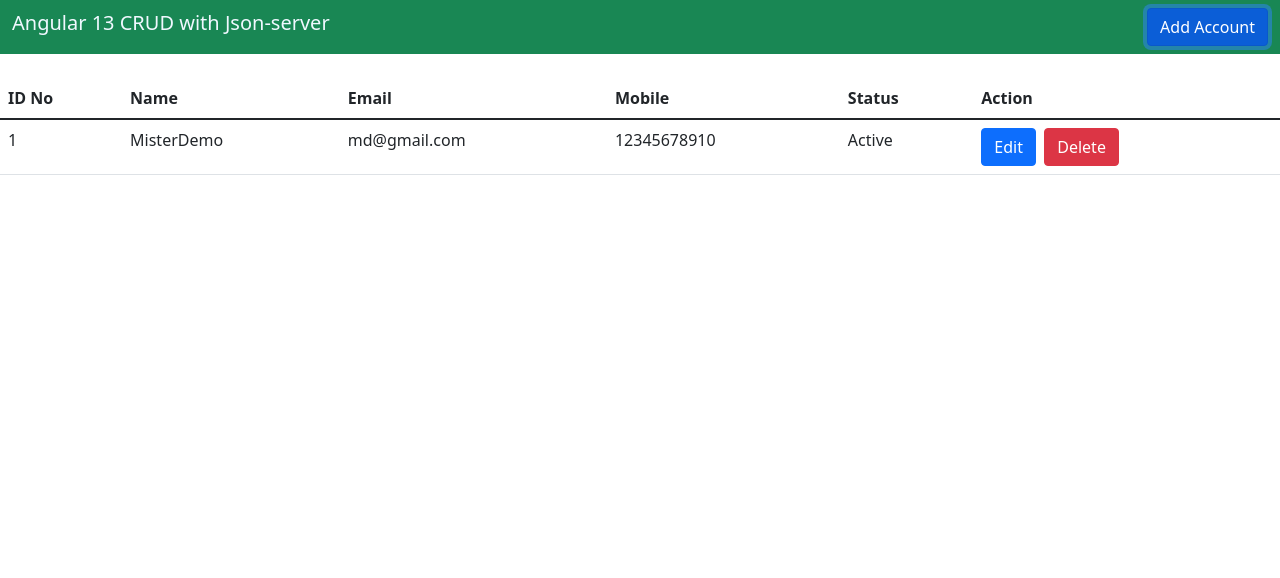
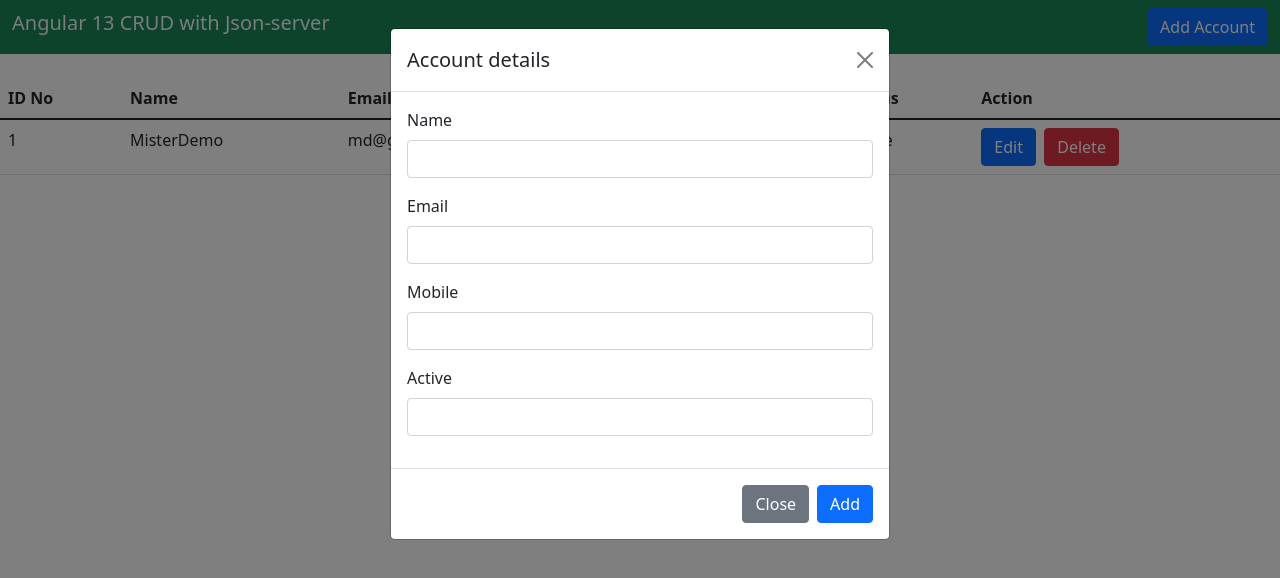
Before and after one commit to PallaviKatari/Angular-13-CRUD-with-JSON-server, an Angular app: page / in a window 1280 px wide. Both pictures are taken after a click on the button "Add Account". Shown: the top 578 px of the page. Built offline with nearby package versions, Linux system fonts and the light colour scheme.

Commit message:
2. Bootstrap Modal & Form components

```diff
--- a/src/app/app.module.ts
+++ b/src/app/app.module.ts
@@ -1,4 +1,5 @@
 import { NgModule } from '@angular/core';
+import { ReactiveFormsModule } from '@angular/forms';
 import { BrowserModule } from '@angular/platform-browser';
 
 import { AppRoutingModule } from './app-routing.module';
@@ -12,7 +13,8 @@ import { DashboardComponent } from './dashboard/dashboard.component';
   ],
   imports: [
     BrowserModule,
-    AppRoutingModule
+    AppRoutingModule,
+    ReactiveFormsModule
   ],
   providers: [],
   bootstrap: [AppComponent]
--- a/src/app/dashboard/dashboard.component.html
+++ b/src/app/dashboard/dashboard.component.html
@@ -2,7 +2,10 @@
   <div class="container-fluid">
     <h1 style="color: aliceblue; font-size: 20px;">Angular 13 CRUD with Json-server</h1>
     <div class="d-flex">
-      <button class="btn btn-primary">Add Account</button>
+      <!-- Button trigger modal -->
+      <button type="button" class="btn btn-primary" data-bs-toggle="modal" data-bs-target="#exampleModal">
+        Add Account
+      </button>
     </div>
   </div>
 </nav>
@@ -31,3 +34,39 @@
     </tr>
   </tbody>
 </table>
+
+<!-- Modal -->
+<div class="modal fade" id="exampleModal" tabindex="-1" aria-labelledby="exampleModalLabel" aria-hidden="true">
+  <div class="modal-dialog">
+    <div class="modal-content">
+      <div class="modal-header">
+        <h5 class="modal-title" id="exampleModalLabel">Account details</h5>
+        <button type="button" class="btn-close" data-bs-dismiss="modal" aria-label="Close"></button>
+      </div>
+      <div class="modal-body">
+        <form [formGroup]="formValue">
+          <div class="mb-3">
+            <label class="form-label">Name</label>
+            <input type="name" class="form-control" formControlName="name">
+          </div>
+          <div class="mb-3">
+            <label class="form-label">Email</label>
+            <input type="email" class="form-control" formControlName="email">
+          </div>
+          <div class="mb-3">
+            <label class="form-label">Mobile</label>
+            <input type="mobile" class="form-control" formControlName="mobile">
+          </div>
+          <div class="mb-3">
+            <label class="form-label">Active</label>
+            <input type="status" class="form-control" formControlName="active">
+          </div>
+        </form>
+      </div>
+      <div class="modal-footer">
+        <button type="button" class="btn btn-secondary" data-bs-dismiss="modal">Close</button>
+        <button type="button" class="btn btn-primary">Add</button>
+      </div>
+    </div>
+  </div>
+</div>
--- a/src/app/dashboard/dashboard.component.ts
+++ b/src/app/dashboard/dashboard.component.ts
@@ -1,4 +1,5 @@
 import { Component, OnInit } from '@angular/core';
+import { FormArrayName, FormBuilder, FormGroup } from '@angular/forms';
 
 @Component({
   selector: 'app-dashboard',
@@ -6,10 +7,17 @@ import { Component, OnInit } from '@angular/core';
   styleUrls: ['./dashboard.component.css']
 })
 export class DashboardComponent implements OnInit {
+  formValue!: FormGroup;
 
-  constructor() { }
+  constructor(private formbuilder: FormBuilder) { }
 
   ngOnInit(): void {
+    this.formValue = this.formbuilder.group({
+      name:[''],
+      email:[''],
+      mobile:[''],
+      active:[''],
+    })
   }
 
 }
```
